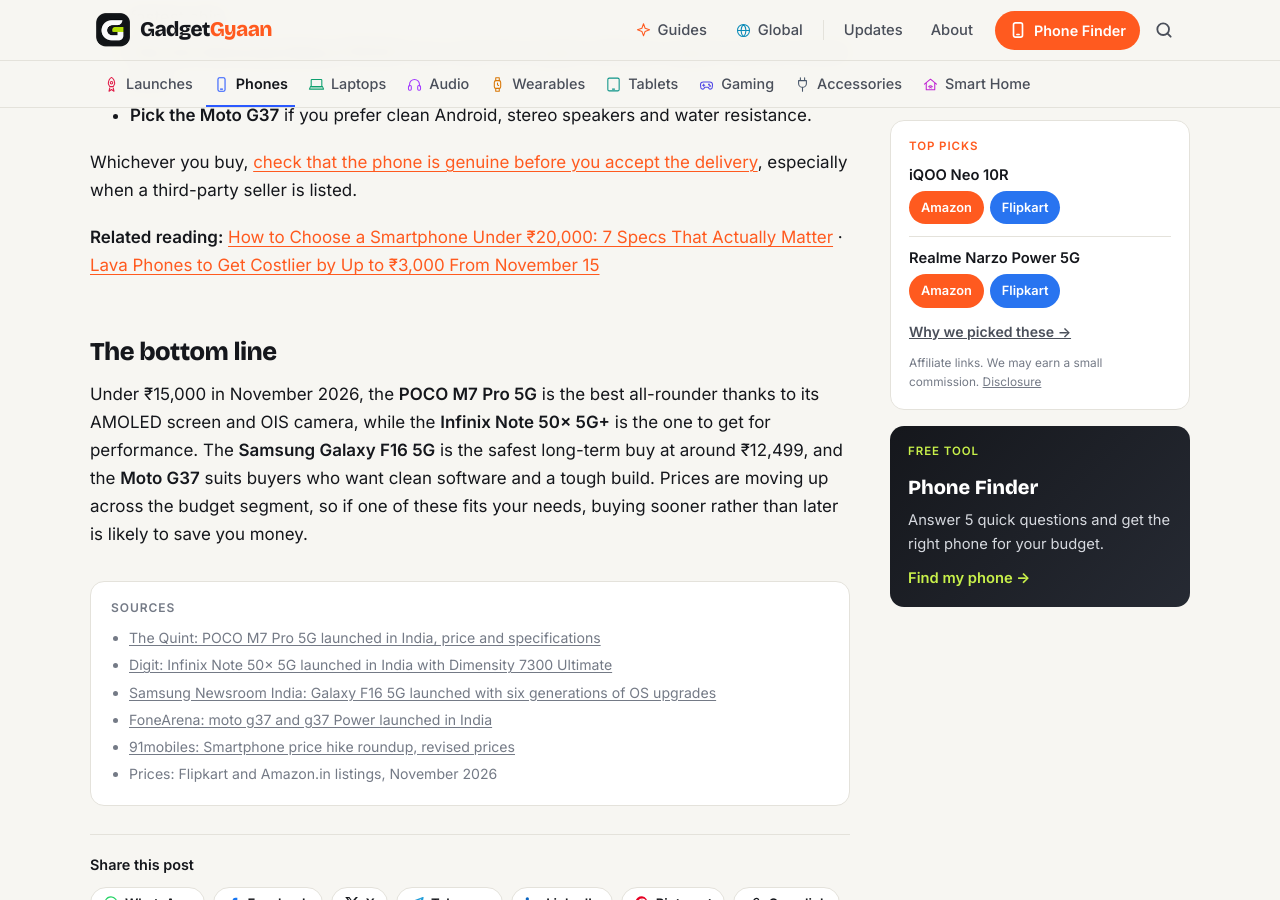
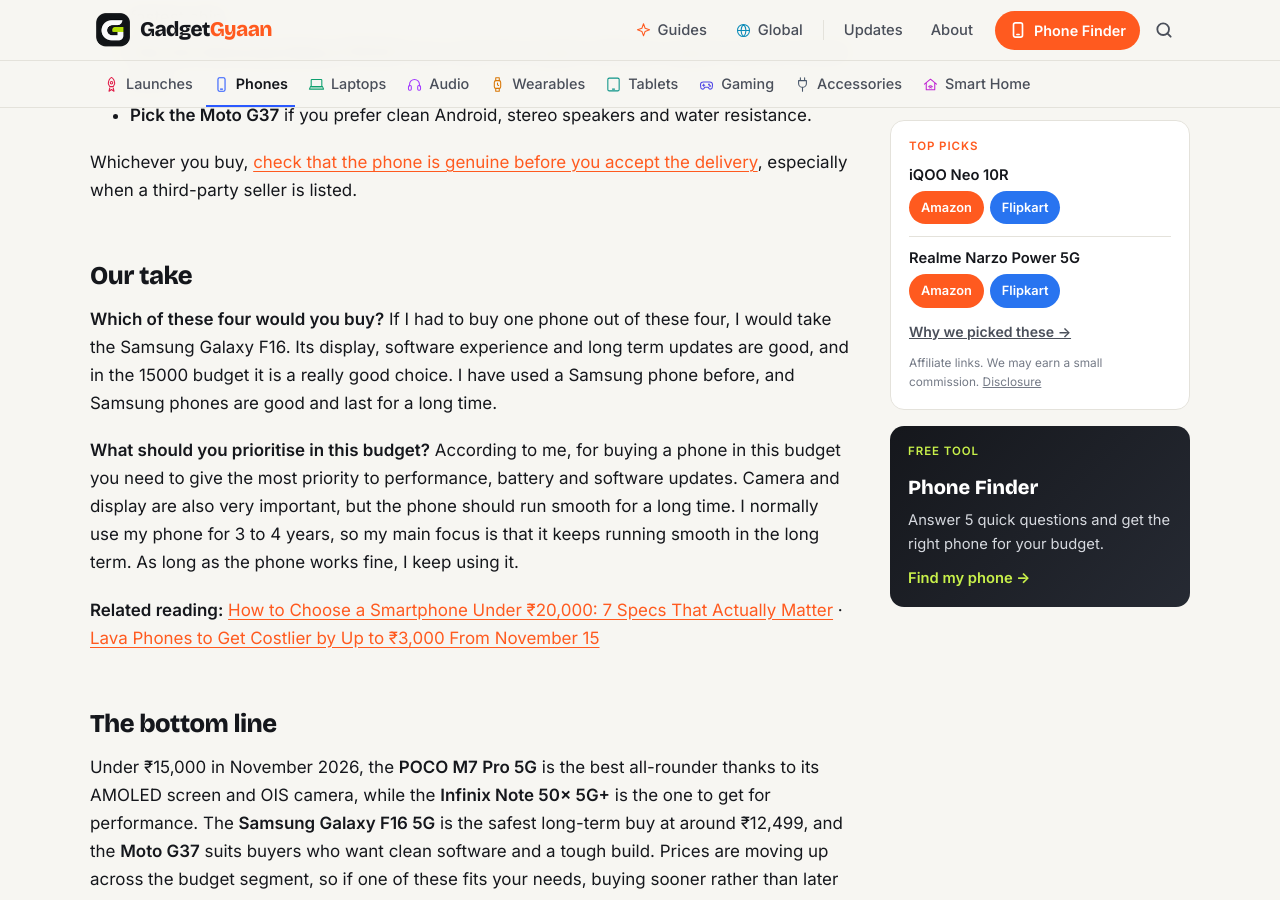
Before and after one commit to kiteksood167/kiteksood167.github.io, a Jekyll site: the page built from _posts/2026-11-17-best-phones-under-15000-india.md, in a window 1280 px wide and 900 px high, scrolled down 6744 px. Built offline with Jekyll 4.4.1, drawn with Linux system fonts in a browser that asks for light colours; comment, search, counter and statistics services are not loaded; some of the changed text lies outside the part shown.

Commit message:
Add Our take to best phones under 15000 post
Co-Authored-By: Claude Opus 5.5 <noreply@anthropic.com>
Claude-Session: https://claude.ai/code/session_01WQRPmSxMwztgHXfstCGpBN

```diff
--- a/_posts/2026-11-17-best-phones-under-15000-india.md
+++ b/_posts/2026-11-17-best-phones-under-15000-india.md
@@ -119,6 +119,14 @@ If you can stretch your budget by ₹1,500 to ₹2,000, the **Samsung Galaxy A07
 
 Whichever you buy, [check that the phone is genuine before you accept the delivery](/check-new-phone-genuine-before-accepting-delivery/), especially when a third-party seller is listed.
 
+## Our take
+
+**Which of these four would you buy?**
+If I had to buy one phone out of these four, I would take the Samsung Galaxy F16. Its display, software experience and long term updates are good, and in the 15000 budget it is a really good choice. I have used a Samsung phone before, and Samsung phones are good and last for a long time.
+
+**What should you prioritise in this budget?**
+According to me, for buying a phone in this budget you need to give the most priority to performance, battery and software updates. Camera and display are also very important, but the phone should run smooth for a long time. I normally use my phone for 3 to 4 years, so my main focus is that it keeps running smooth in the long term. As long as the phone works fine, I keep using it.
+
 **Related reading:** [How to Choose a Smartphone Under ₹20,000: 7 Specs That Actually Matter](/how-to-choose-a-smartphone-under-20000/) · [Lava Phones to Get Costlier by Up to ₹3,000 From November 15](/lava-smartphone-price-hike-november-15/)
 
 ## The bottom line
```
